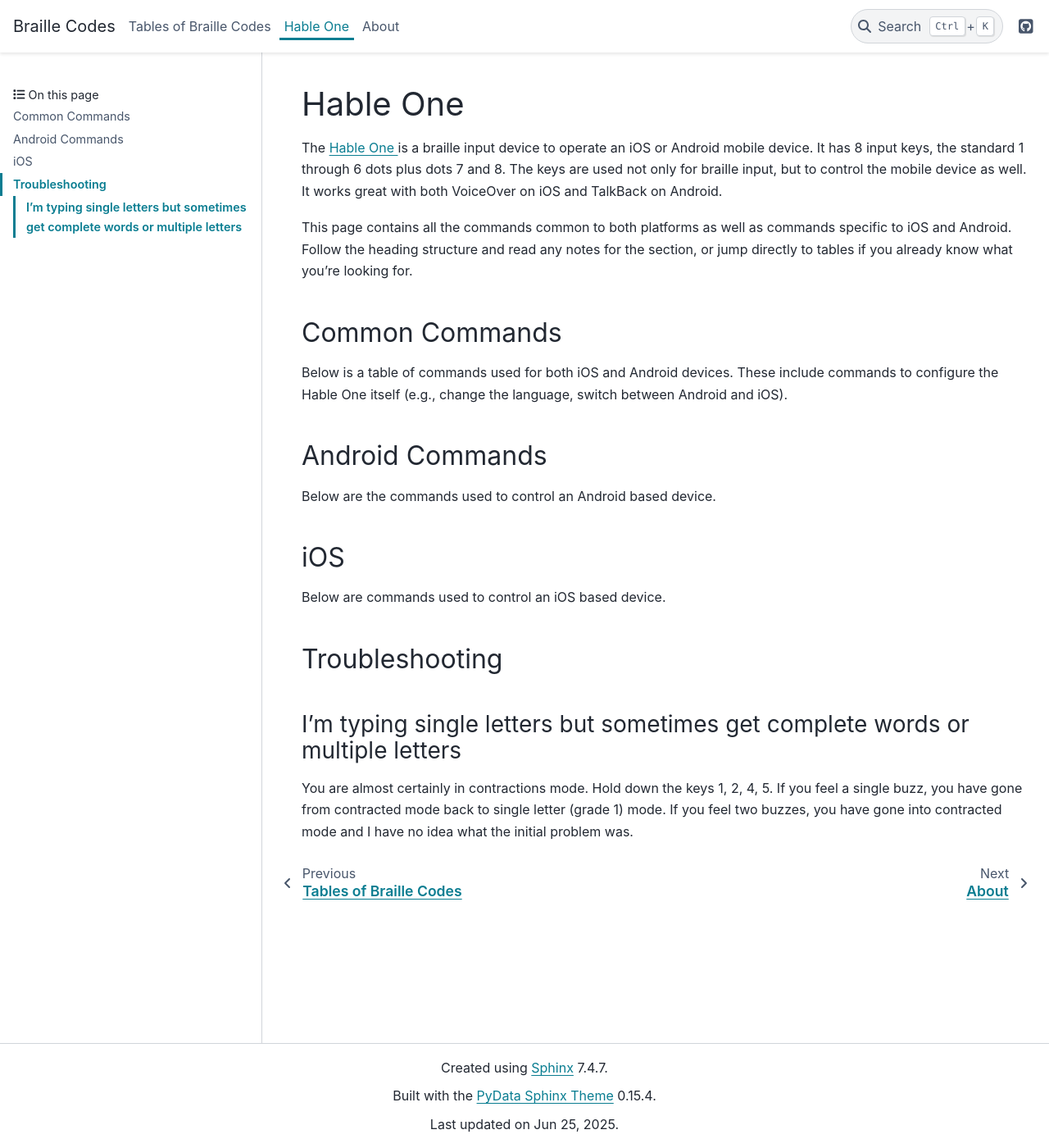
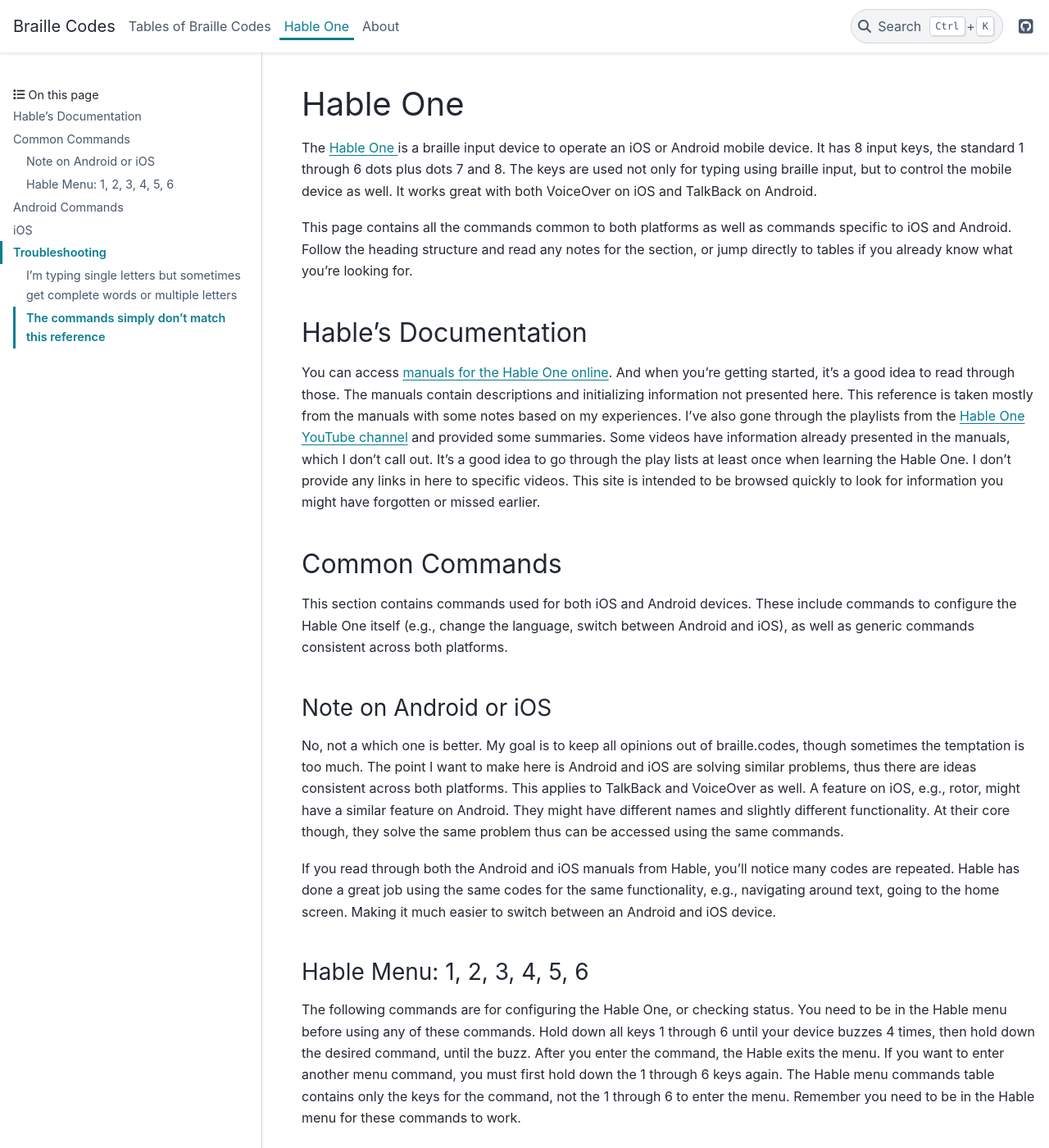
Before and after one commit to joeldodson/braille, a Sphinx documentation site: the page built from docs/hableone.md, in a window 1280 px wide and 1400 px high. Shown: the whole window at 82% size. Built offline with Sphinx 7.4.7 and the PyData theme 0.15.4, drawn with Linux system fonts in a browser that asks for light colours; some of the changed text lies outside the part shown.

Commit message:
making progress on the Hable One page

````diff
--- a/docs/hableone.md
+++ b/docs/hableone.md
@@ -3,18 +3,108 @@
 The [Hable One ](https://iamhable.com)
 is a braille input device to operate an iOS or Android mobile device.
 It has 8 input keys, the standard 1 through 6 dots plus dots 7 and 8.
-The keys are used not only for braille input, but to control the mobile device as well.
+The keys are used not only for typing using braille input, but to control the mobile device as well.
 It works great with both VoiceOver on iOS and TalkBack on Android.
 
 This page contains all the commands common to both platforms as well as commands specific to iOS and Android.
 Follow the heading structure and read any notes for the section,
 or jump directly to tables if you already know what you're looking for.
 
+ ## Hable's Documentation
+
+ You can access [manuals for the Hable One online](https://www.iamhable.com/en-am/pages/manuals).
+ And when you're getting started, it's a good idea to read through those.
+ The manuals contain descriptions and initializing information not presented here.
+ This reference is taken mostly from the manuals with some notes based on my experiences.
+ I've also gone through the playlists from the [Hable One YouTube channel](https://www.youtube.com/@hableone) and provided some summaries.
+ Some videos have information already presented in the manuals, which I don't call out.
+ It's a good idea to go through the play lists at least once when learning the Hable One.
+ I don't provide any links in here to specific videos.
+ This site is intended to be browsed quickly to look for information you might have forgotten or missed earlier.
+
  ## Common Commands
 
- Below is a table of commands used for both iOS and Android devices.
+This section contains commands used for both iOS and Android devices.
  These include commands to configure the Hable One itself
- (e.g., change the language, switch between Android and iOS).
+ (e.g., change the language, switch between Android and iOS),
+ as well as generic commands consistent across both platforms.
+
+### Note on Android or iOS
+
+No, not a which one is better.
+My goal is to keep all opinions out of braille.codes, though sometimes the temptation is too much.
+The point I want to make here is Android and iOS are solving similar problems,
+thus there are ideas consistent across both platforms.
+This applies to TalkBack and VoiceOver as well.
+A feature on iOS, e.g., rotor, might have a similar feature on Android.
+They might have different names and slightly different functionality.
+At their core though, they solve the same problem thus can be accessed using the same commands.
+
+If you read through both the Android and iOS manuals from Hable, you'll notice many codes are repeated.
+Hable has done a great job using the same codes for the same functionality,
+e.g., navigating around text, going to the home screen.
+ Making it much easier to switch between an Android and iOS device.
+
+ ### Hable Menu: 1, 2, 3, 4, 5, 6
+
+The following commands are for configuring the Hable One, or checking status.
+You need to be in the Hable menu before using any of these commands.
+Hold down all keys 1 through 6 until your device buzzes 4 times,
+then hold down the desired command, until the buzz.
+After you enter the command, the Hable exits the menu.
+If you want to enter another menu command, you must first hold down the 1 through 6 keys again.
+The Hable menu commands table contains only the keys for the command, not the 1 through 6 to enter the menu.
+Remember you need to be in the Hable menu for these commands to work.
+
+```{list-table} commands in the Hable Menu
+:header-rows: 1
+:stub-columns: 1
+
+* - command
+  - Cells
+
+* - ABAE settings
+  - 1, 3, 6
+
+* - UEB settings
+  - 1, 5
+
+* - Android settings
+  - 1
+
+* - iOS settings
+  - 2
+
+* - Battery status, 1 buzz low, 3 buzzes full
+  - 3, 6
+
+* - toggle braille dot/key settings (swap dots/keys 1 and 3, and 4 and 6)
+  - 1, 3, 4, 6
+
+* - Long press delay or vibration length.  Repeat the action to change the settings. 4 vibrations is the longest duration while 1 vibration is the shortest.
+  - 1, 2, 3
+
+* - Belgium country settings
+  - 1, 2
+
+* - Finnish country settings
+  - 1, 4
+
+* - France country settings
+  - 1, 2, 4
+
+* - Germany country settings
+  - 1, 2, 4, 5
+
+* - Icelandic country settings
+  - 1, 2, 3
+
+* - Netherlands country settings
+  - 1, 4, 5
+
+* - Spanish country settings
+  - 2, 3, 4
+```
 
  ## Android Commands
 
@@ -32,3 +122,14 @@
  Hold down the keys 1, 2, 4, 5.
  If you feel a single buzz, you have gone from contracted mode back to single letter (grade 1) mode.
  If you feel two buzzes, you have gone into contracted mode and I have no idea what the initial problem was.
+ ### The commands simply don't match this reference
+
+ You might have accidently swapped the braille dots/keys.
+ That is, you were in the Hable menu (held down 1, 2, 3, 4, 5, 6) then held down 1,3,4, 6.
+ It seems unlikely to have done that accidently, but when you're messing around trying to learn, it can happen.
+ The command to swap braille keys/dots is a toggle.
+ Try the above again and see if it's better.
+
+ You can check the braille key/dot settings by pressing the 1 key in a text editing field.
+ If you get an 'a', the dots/keys are in standard configuration.
+ If you don't get an 'a', they are probably swapped.
````
Also changed, not shown: docs/tables.md (+1 -1 lines).
